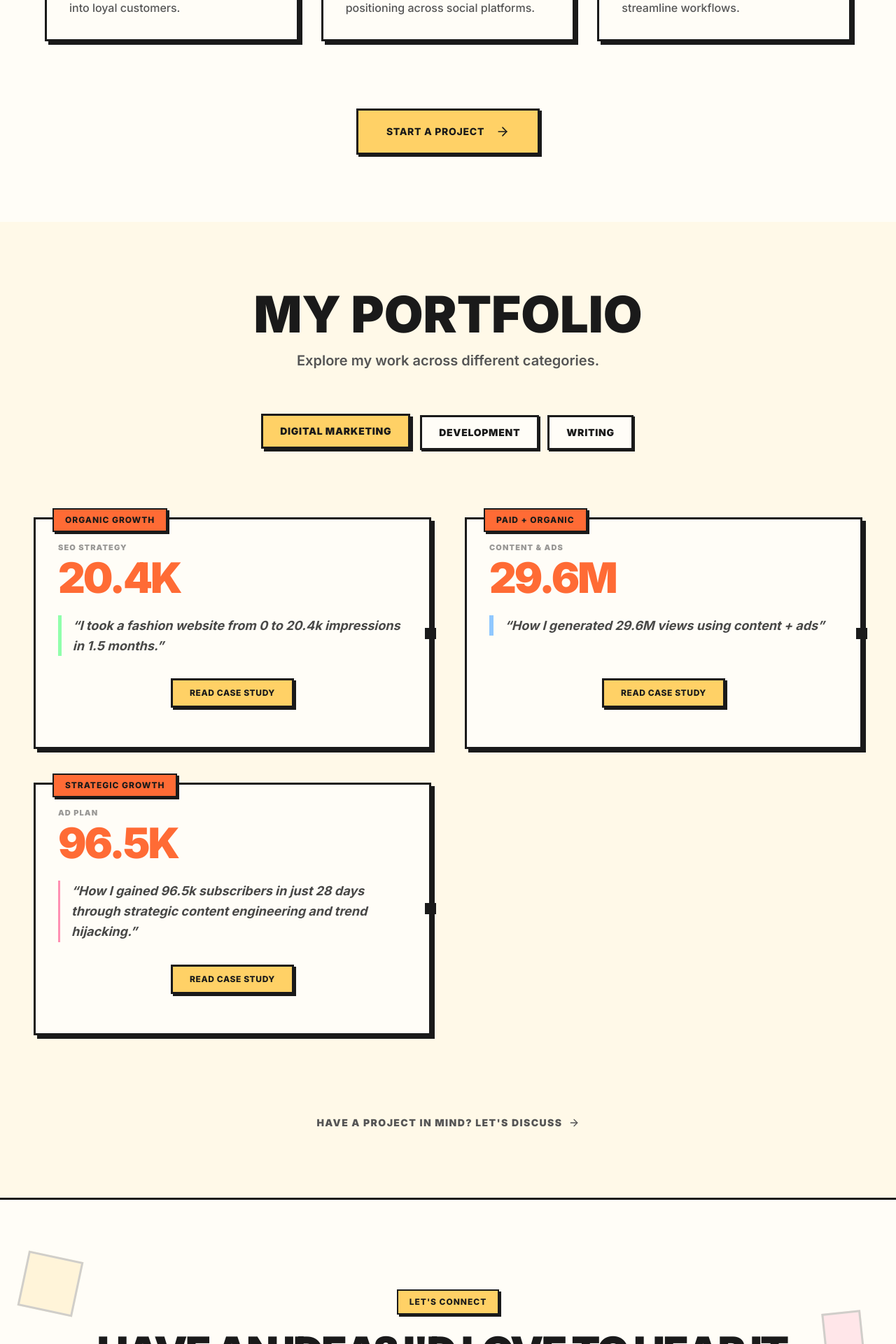
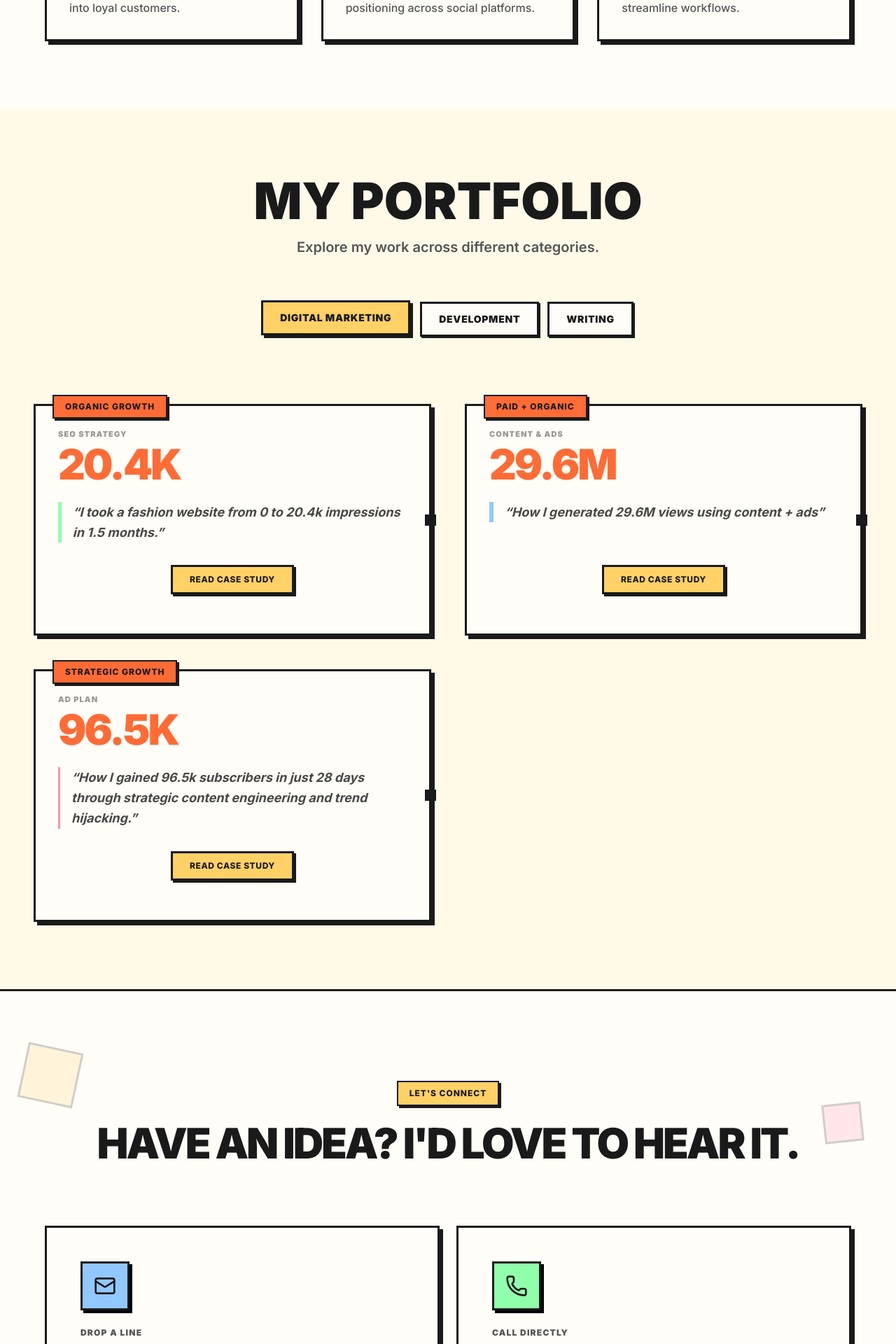
Before and after one commit to Sudharsan-since-2001/Portfolio, a Next.js app: page / in a window 1280 px wide. Shown: the part 4480-6400 px from the top of the page at 70% size. Built offline with nearby package versions, Linux system fonts and the light colour scheme; a web font is replaced by a local one.

Commit message:
Add files via upload

```diff
--- a/src/components/PortfolioTabs.tsx
+++ b/src/components/PortfolioTabs.tsx
@@ -275,14 +275,6 @@ export function PortfolioTabs({
                             </motion.div>
                         </AnimatePresence>
                     </div>
-
-                    {/* Bridge Link to Contact */}
-                    <div className="pt-12 text-center">
-                        <Link href="/contact" className="inline-flex items-center gap-2 text-sm font-black uppercase tracking-widest text-muted-foreground hover:text-primary transition-colors group">
-                            <span>Have a project in mind? Let's discuss</span>
-                            <ArrowRight size={16} className="group-hover:translate-x-1 transition-transform" />
-                        </Link>
-                    </div>
                 </div>
             </div>
         </section>
--- a/src/components/ServicesSection.tsx
+++ b/src/components/ServicesSection.tsx
@@ -90,16 +90,6 @@ export function ServicesSection({
                             </motion.div>
                         ))}
                     </div>
-
-                    <div className="flex justify-center pt-8">
-                        <Link
-                            href="/contact"
-                            className="nb-btn px-8 py-4 sm:px-10 sm:py-5 bg-[var(--nb-yellow)] text-foreground font-black uppercase tracking-widest text-xs sm:text-sm flex items-center gap-4 hover:bg-foreground hover:text-background transition-all shadow-[4px_4px_0px_#000] sm:shadow-[6px_6px_0px_#000]"
-                        >
-                            <span>Start a Project</span>
-                            <ArrowRight size={20} />
-                        </Link>
-                    </div>
                 </div>
             </div>
         </section>
```
